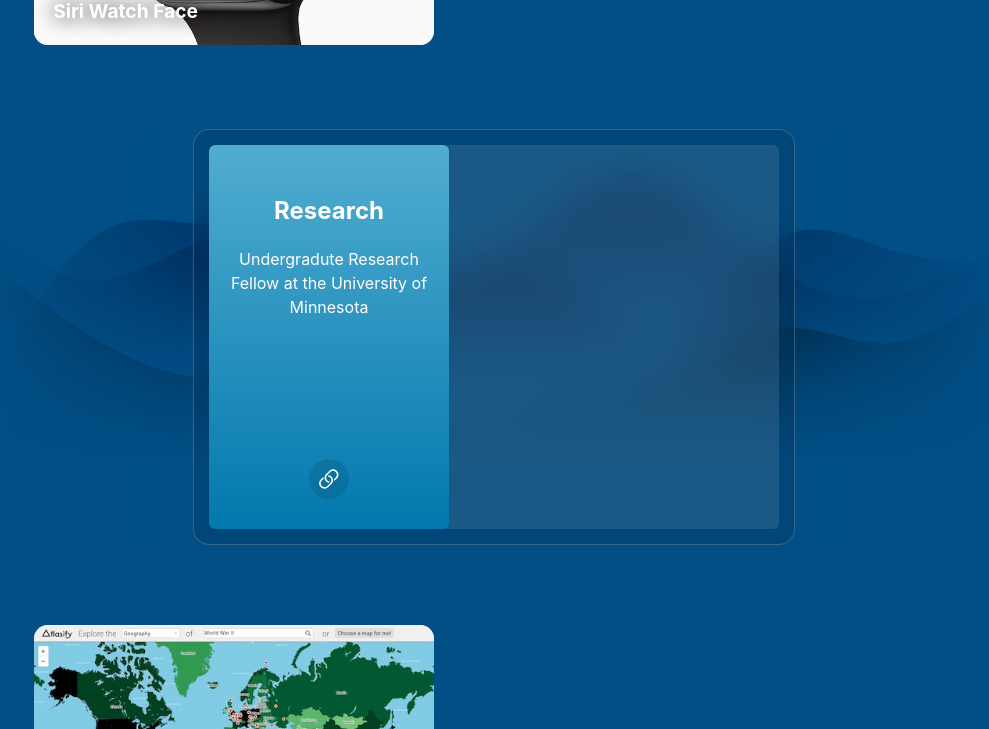
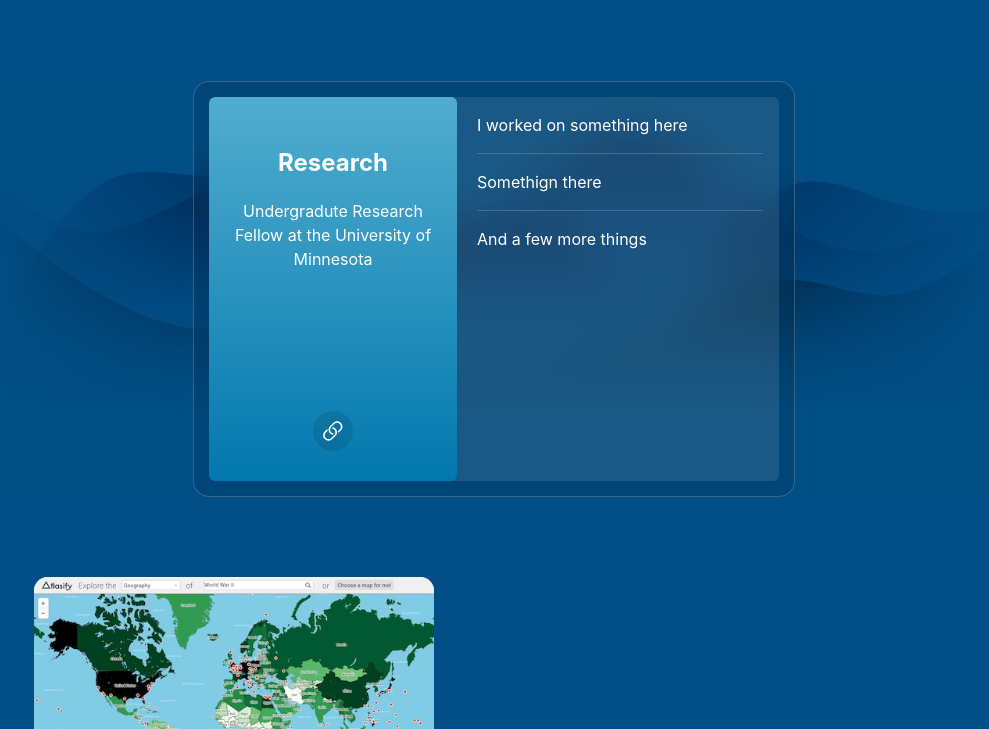
Before and after one commit to Yuropa/yuropa.github.io, a plain HTML site: page index.html in a window 1280 px wide. Shown: the part 2942-3671 px from the top of the page, without its empty margins (146-1135 px from the left). Drawn offline with Linux system fonts and the light colour scheme; some packages are replaced by stand-ins of ours; a script that the page names is missing.

Commit message:
New content

```diff
--- a/css/base.css
+++ b/css/base.css
@@ -757,6 +757,7 @@ html {
     text-align: center;
     padding-top: 30px;
     padding-bottom: 30px;
+    position: relative;
 }
 
 .content-planel-column.left .content-icon {
@@ -767,10 +768,52 @@ html {
 
 }
 .content-planel-column.right {
-    width:60%;
-    overflow: scroll;
+    width: calc(60% - 1.5em);
+    height: 100%;
+    right: 0;
+    position: absolute;
 }
 
+.content-panel-right-container {
+    width: 100%;
+    height: 100%;
+    overflow: scroll;
+    position: relative;
+}
+
+.content-panel-column-detail-item {
+    margin: 0;
+    padding: 0;
+
+    margin-left: 1em;
+    margin-right: 1em;
+
+    padding-top: 1em;
+    padding-bottom: 1em;
+    color: white;
+    text-align: left;
+
+    border-bottom: thin solid rgba(180, 180, 180, 0.3);
+}
+
+
+.content-panel-column-detail-item:hover {
+    border: thin solid rgba(180, 180, 180, 0.3);
+    border-radius: 4px;
+    background: rgba(255, 255, 255, 0.3);
+
+    margin: 0.5em;
+    padding: 0.5em;
+}
+
+.content-panel-column-detail-item:last-child {
+    border-bottom: none;
+}
+
+.content-panel-column-detail-item p {
+    padding: 0;
+    margin: 0;
+}
 
 .content-planel-column.left .content-icon-spacer {
     width: 100px;
--- a/scripts/image-loader.js
+++ b/scripts/image-loader.js
@@ -65,6 +65,9 @@ function parsePanel(elm) {
     container.append(leftColumn);
     container.append(rightColumn);
 
+    var rightColumnContainer = $('<div class="content-panel-right-container"></div>');
+    rightColumn.append(rightColumnContainer);
+
     if (elm.icon) {
         leftColumn.append($('<image class="content-icon" src="' + elm.icon + '" /><br>'));
     }
@@ -87,6 +90,19 @@ function parsePanel(elm) {
                         }
                     } (elm));
         leftColumn.append(link);
+    }
+
+    if (elm.content) {
+        for (var i = 0; i < elm.content.length; i++) {
+            var detailItem = elm.content[i];
+            var detailItemContainer = $('<div class="content-panel-column-detail-item"></div>');
+
+            if (detailItem.text) {
+                detailItemContainer.append($('<p>' + detailItem.text + '</p>'));
+            }
+
+            rightColumnContainer.append(detailItemContainer);
+        }
     }
 
     background.append(result);
--- a/section/projects.json
+++ b/section/projects.json
@@ -1,6 +1,6 @@
 {
     "title": "Projects",
-    "description" : "A list of the things I have done. With some extra long text. I have been an software engineer at Apple since 2016. During that time, I have been developing software features for the Apple Watch and learning about on–device personalization and machine learning. Most recently I have joined the Machine Intelligence team continue to pursue on-device machine learning. For watchOS 7 we worked to create an experience for interactive Handwashing tracking helping people to stay healthy.",
+    "description" : "Throughout my time at Apple and during my undergrad, I was lucky enough to have worked on a number of projects that have had quite an impact. At Apple my work focused around using machine learning as a tool to create unique and powerful user experiences. My undergraduate work revolved around building novel HCI-driven visualizations.",
     "color-start" : "#ffffff",
     "color-end" : "#ffffff",
     "items" : [
@@ -9,7 +9,18 @@
             "icon" : "icons/apple_logo.jpg",
             "title" : "Apple",
             "description" : "Senior AI/ML Software Engineer",
-            "link" : "https://www.apple.com/watchos/watchos-7/"
+            "link" : "https://www.apple.com/watchos/watchos-7/",
+            "content": [
+                {
+                    "text" : "The Handwashing feature in watchOS 7 automatically detects when users are washing their hands and provides an interactive experience to encourage washing for the recommended 20 seconds."
+                },
+                {
+                    "text" : "In watchOS 5, we enabled third party Siri Shortcuts to appear on the Siri Watch Face which required not only to provide an external facing API but also to develop algorithms to properly rank the content from third party apps based on users’ interests."
+                },
+                {
+                    "text" : "The Siri Watch Face was a novel, interactive watch face released as a part of watchOS 4. By making use on online machine learning and personalization techniques, we were able to provide an experience that was tailored to each users’ individual preferences. "
+                }
+            ]
         },
         {
             "photo" : "images/handwashing.photo"
@@ -21,7 +32,18 @@
             "isPanel" : true,
             "title" : "Research",
             "description" : "Undergradute Research Fellow at the University of Minnesota",
-            "link" : "https://grouplens.org"
+            "link" : "https://grouplens.org",
+            "content": [
+                {
+                    "text" : "I worked on something here"
+                },
+                {
+                    "text" : "Somethign there"
+                },
+                {
+                    "text" : "And a few more things"
+                }
+            ]
         },
         {
             "photo" : "images/atlasify.photo"
```
